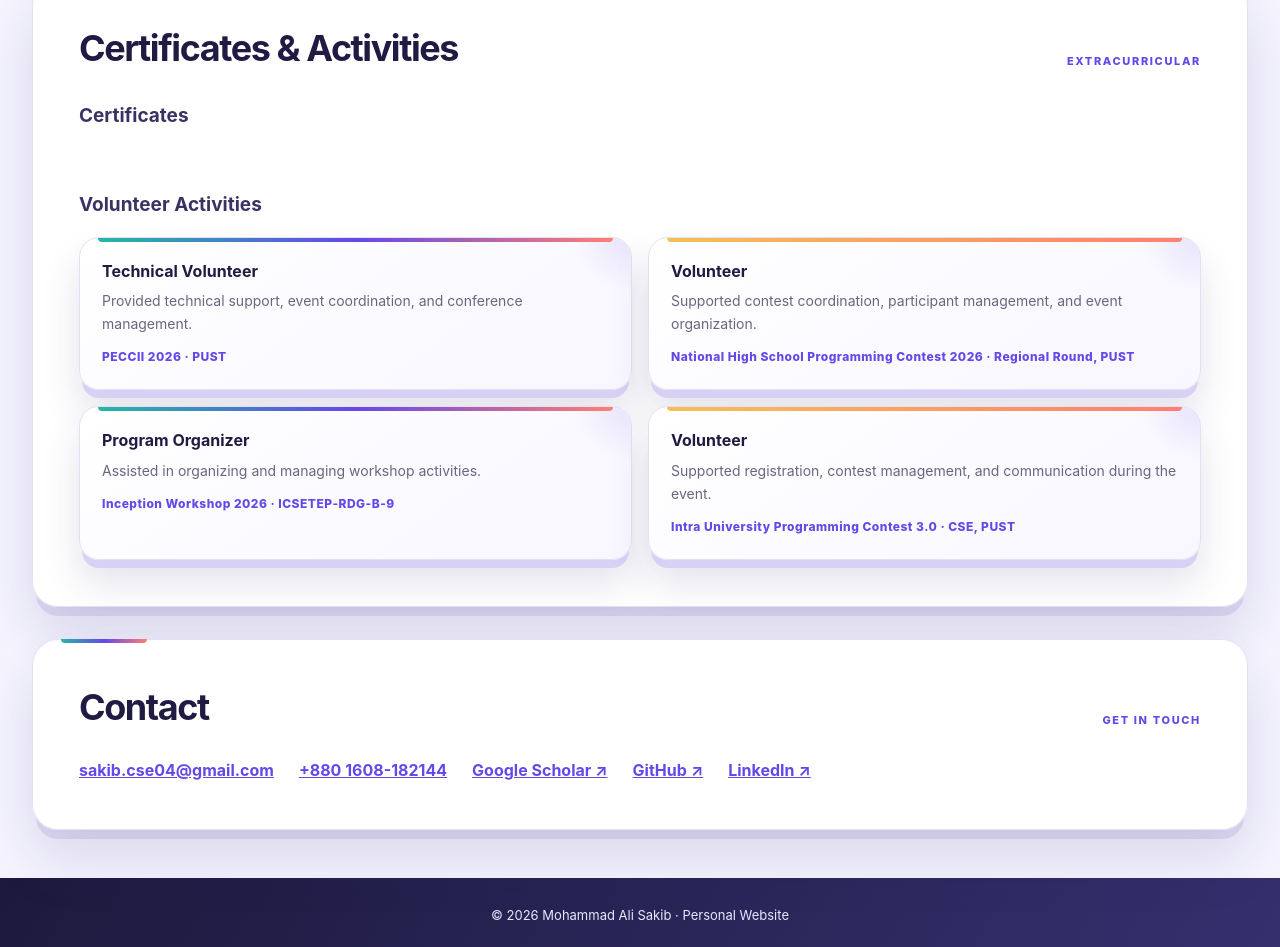
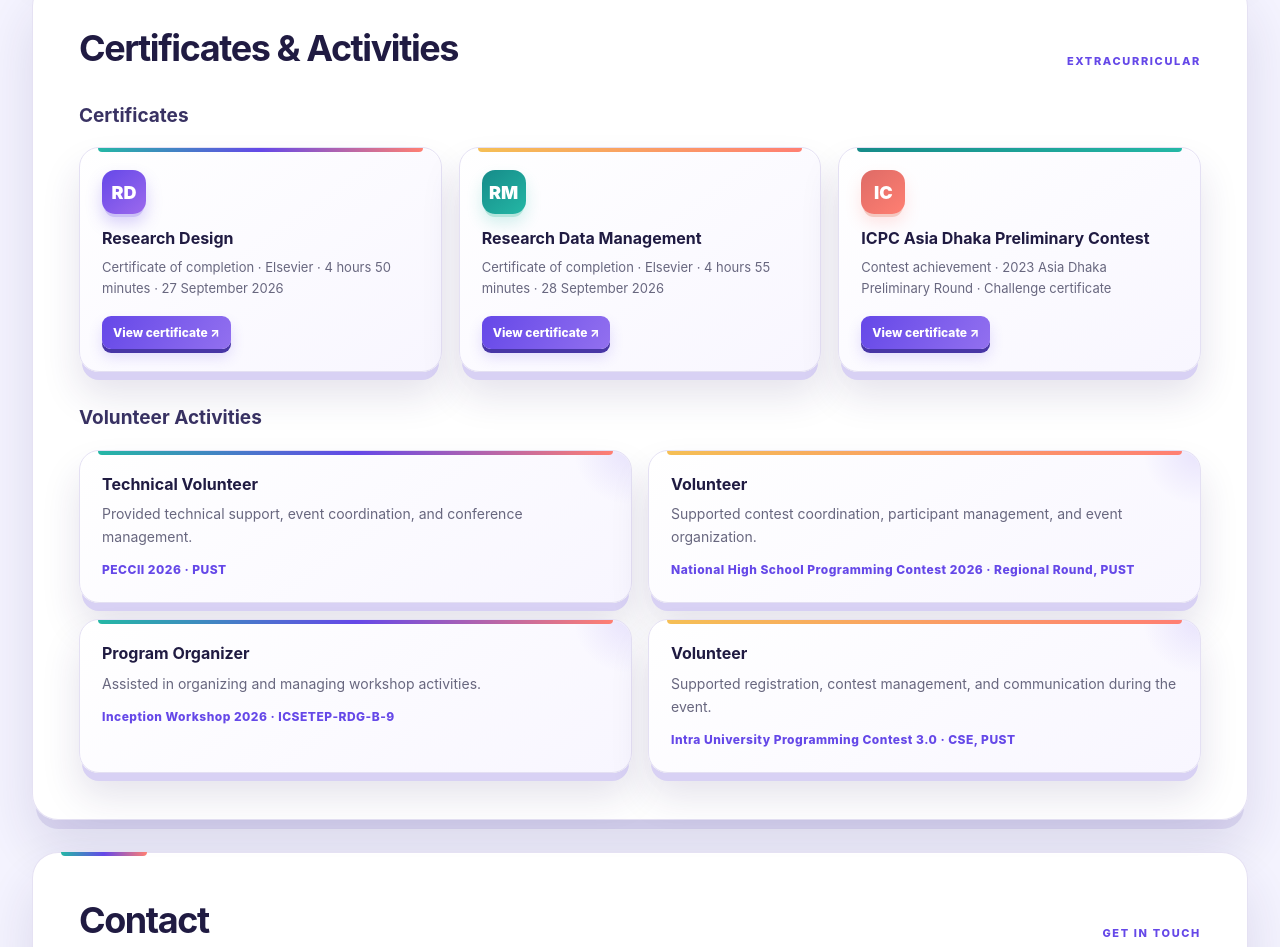
Before and after one commit to MohammadAliSakib/portfolio, a plain HTML site: page index.html in a window 1280 px wide. Shown: the part 4011-4958 px from the top of the page. Drawn offline with Linux system fonts and the light colour scheme.

Commit message:
Add certificates to extracurricular section
Co-authored-by: Copilot <223556219+Copilot@users.noreply.github.com>

```diff
--- a/index.html
+++ b/index.html
@@ -103,6 +103,19 @@
     .skill-group h3 { margin: 0 0 8px; font-size: 17px; }
     .skill-group p { margin: 0; color: var(--muted); font-size: 14px; }
     .certificate-area { min-height: 12px; }
+    .certificates-grid { display: grid; grid-template-columns: repeat(3, 1fr); gap: 17px; perspective: 1200px; }
+    .certificate-card { position: relative; overflow: hidden; min-height: 188px; display: flex; flex-direction: column; border: 1px solid var(--line); border-radius: 20px; background: linear-gradient(145deg, #fff, #f8f6ff); padding: 22px; box-shadow: 0 11px 0 -3px #d8d1f4, 0 23px 38px rgba(45,34,100,.13), inset 0 1px 0 #fff; transform-style: preserve-3d; transition: transform .28s, box-shadow .28s; }
+    .certificate-card::before { content: ''; position: absolute; top: 0; left: 18px; right: 18px; height: 4px; border-radius: 0 0 8px 8px; background: linear-gradient(90deg, var(--teal), var(--link), var(--coral)); }
+    .certificate-card:nth-child(2)::before { background: linear-gradient(90deg, var(--gold), var(--coral)); }
+    .certificate-card:nth-child(3)::before { background: linear-gradient(90deg, #168b89, var(--teal)); }
+    .certificate-card:hover { transform: translateY(-9px) rotateX(4deg) rotateY(-1deg); box-shadow: 0 16px 0 -3px #c9c0f1, 0 34px 48px rgba(45,34,100,.2), inset 0 1px 0 #fff; }
+    .certificate-icon { display: grid; place-items: center; width: 44px; height: 44px; margin-bottom: 13px; border-radius: 13px; color: white; background: linear-gradient(140deg, var(--link), #9c69ed); box-shadow: 0 5px 0 -2px #cbc0f6, 0 9px 16px rgba(101,72,232,.25); font-size: 18px; font-weight: 900; }
+    .certificate-card:nth-child(2) .certificate-icon { background: linear-gradient(140deg, #168b89, var(--teal)); box-shadow: 0 5px 0 -2px #b4e5dc, 0 9px 16px rgba(36,183,165,.2); }
+    .certificate-card:nth-child(3) .certificate-icon { background: linear-gradient(140deg, #de6b66, var(--coral)); box-shadow: 0 5px 0 -2px #f4c8c0, 0 9px 16px rgba(255,127,114,.2); }
+    .certificate-card strong { display: block; margin-bottom: 7px; font-size: 16px; line-height: 1.4; }
+    .certificate-card p { margin: 0 0 16px; color: var(--muted); font-size: 13px; }
+    .certificate-link { align-self: flex-start; margin-top: auto; padding: 7px 11px; border-radius: 9px; color: white !important; background: linear-gradient(120deg, #6548e8, #9270ef); box-shadow: 0 4px 0 #4836a6, 0 8px 14px rgba(101,72,232,.18); font-size: 12px; font-weight: 800; text-decoration: none !important; transition: transform .2s, box-shadow .2s; }
+    .certificate-link:hover { transform: translateY(-2px); box-shadow: 0 6px 0 #4836a6, 0 11px 18px rgba(101,72,232,.24); }
     .activities-grid { display: grid; grid-template-columns: repeat(2, 1fr); gap: 16px; perspective: 1200px; }
     .activity-item { min-height: 148px; }
     .activity-item strong { display: block; margin-bottom: 7px; font-size: 16px; line-height: 1.4; }
@@ -134,6 +147,7 @@
       .overview { margin: 18px 0 36px; border-radius: 24px; }
       .section { margin: 20px 0; padding: 26px 20px; border-radius: 21px; }
       .education-list, .project-grid, .skills-grid { grid-template-columns: 1fr; }
+      .certificates-grid { grid-template-columns: 1fr; }
       .project-item { min-height: 0; }
       .activities-grid { grid-template-columns: 1fr; }
       .section-heading { align-items: start; flex-direction: column; gap: 8px; }
@@ -284,7 +298,26 @@
     <section class="section" id="activities">
       <div class="section-heading"><h2>Certificates &amp; Activities</h2><span class="section-kicker">EXTRACURRICULAR</span></div>
       <h3 class="subsection-title">Certificates</h3>
-      <div class="certificate-area" aria-label="Certificate entries will be added later"></div>
+      <div class="certificates-grid" aria-label="Certificates">
+        <article class="certificate-card">
+          <span class="certificate-icon">RD</span>
+          <strong>Research Design</strong>
+          <p>Certificate of completion · Elsevier · 4 hours 50 minutes · 27 September 2026</p>
+          <a class="certificate-link" href="research-design-certificate.pdf" target="_blank" rel="noopener noreferrer">View certificate ↗</a>
+        </article>
+        <article class="certificate-card">
+          <span class="certificate-icon">RM</span>
+          <strong>Research Data Management</strong>
+          <p>Certificate of completion · Elsevier · 4 hours 55 minutes · 28 September 2026</p>
+          <a class="certificate-link" href="research-data-management-certificate.pdf" target="_blank" rel="noopener noreferrer">View certificate ↗</a>
+        </article>
+        <article class="certificate-card">
+          <span class="certificate-icon">IC</span>
+          <strong>ICPC Asia Dhaka Preliminary Contest</strong>
+          <p>Contest achievement · 2023 Asia Dhaka Preliminary Round · Challenge certificate</p>
+          <a class="certificate-link" href="2024-ICPC%202023%20Asia%20Dhaka%20Preli-Mohammad%20Ali%20Sakib-CHALLENGE.pdf" target="_blank" rel="noopener noreferrer">View certificate ↗</a>
+        </article>
+      </div>
       <h3 class="subsection-title">Volunteer Activities</h3>
       <div class="activities-grid">
         <article class="activity-item">
```
